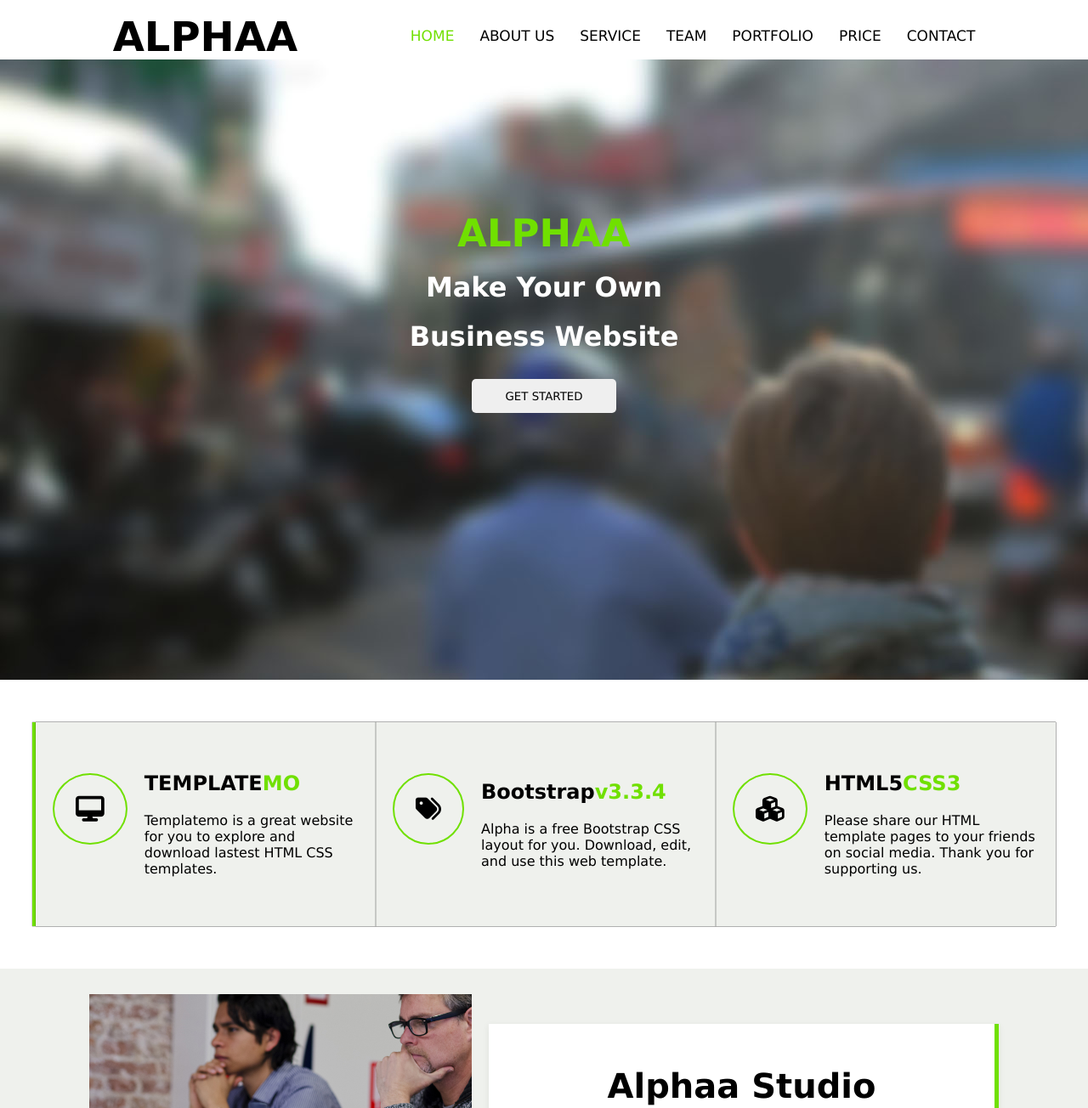
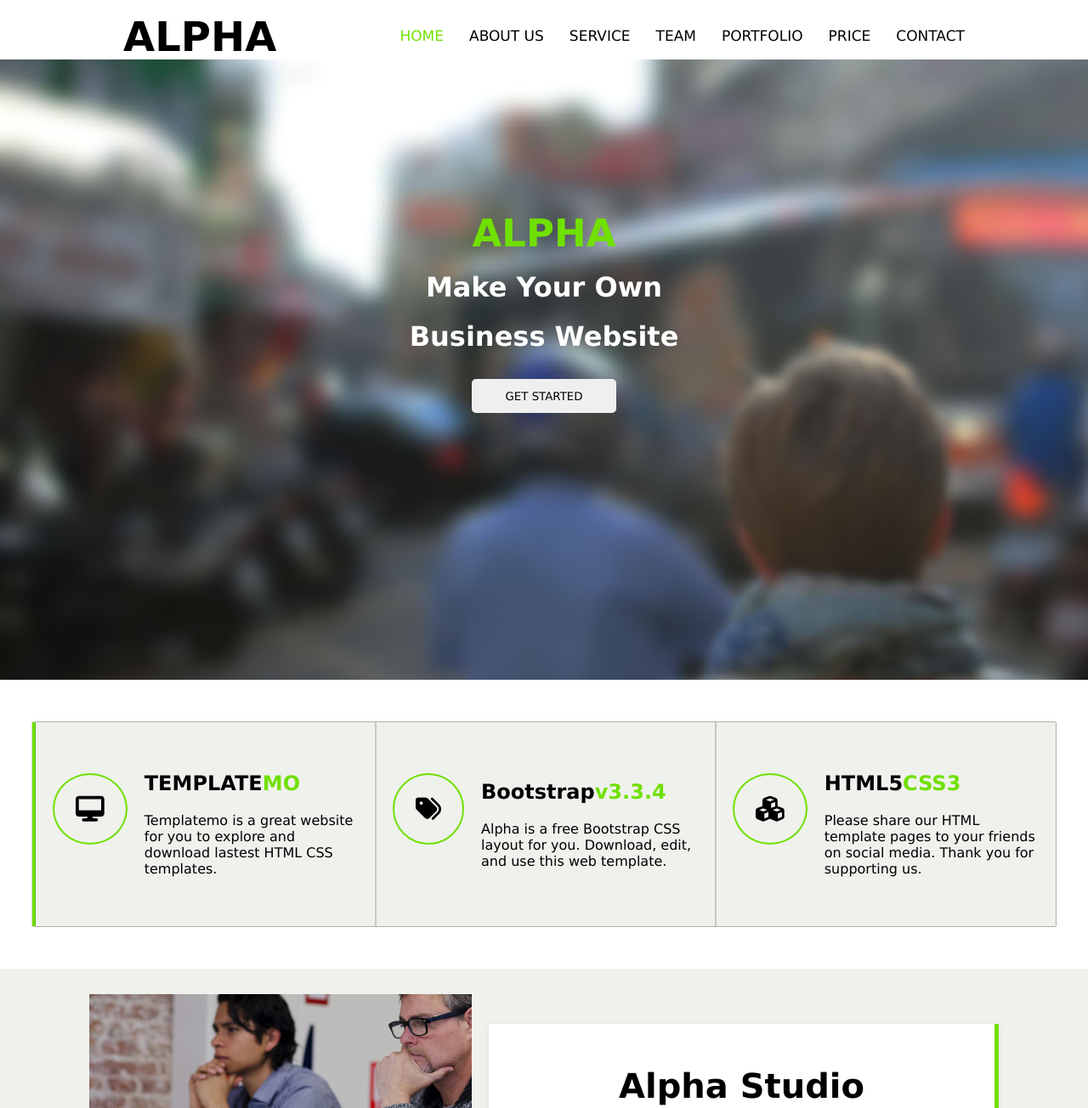
Before and after one commit to IMustafa-235/Alpha, a plain HTML site: page index.html in a window 1280 px wide. Shown: the top 1304 px of the page at 85% size. Drawn offline with nearby package versions, Linux system fonts and the light colour scheme.

Commit message:
all files

```diff
--- a/index.html
+++ b/index.html
@@ -17,7 +17,7 @@
   <body>
     <header>
       <nav>
-        <h1>ALPHAA</h1>
+        <h1>ALPHA</h1>
         <ul>
           <li>HOME</li>
           <li>ABOUT US</li>
@@ -29,7 +29,7 @@
         </ul>
       </nav>
       <div class="sec1">
-        <h1>ALPHAA</h1>
+        <h1>ALPHA</h1>
         <h1>Make Your Own</h1>
         <h1>Business Website</h1>
         <button>GET STARTED</button>
@@ -77,7 +77,7 @@
           <img src="about-img1.jpg" alt="" /><img src="about-img2.jpg" alt="" />
         </div>
         <div class="afa2">
-          <h1>Alphaa Studio</h1>
+          <h1>Alpha Studio</h1>
           <h2>Web, Mobile, UI and UX</h2>
           <p>
             Lorem ipsum dolor sit amet, consectetuer adipiscing elit, sed diam
@@ -329,7 +329,7 @@
 </section>
 <footer>
   <div class="footer1">
-    <h2>Alphaa</h2><p>Lorem ipsum dolor sit, amet consectetur adipisicing elit. Eligendi non, ex perferendis facilis necessitatibus possimus nemo laborum natus magnam quasi unde.
+    <h2>Alpha</h2><p>Lorem ipsum dolor sit, amet consectetur adipisicing elit. Eligendi non, ex perferendis facilis necessitatibus possimus nemo laborum natus magnam quasi unde.
       nemo laborum natus magnam quasi unde. nemo laborum natus magnam quasi unde.   </p>
       <div id="foot-icons">
       <i class="fa-brands fa-facebook-f"></i>
```
